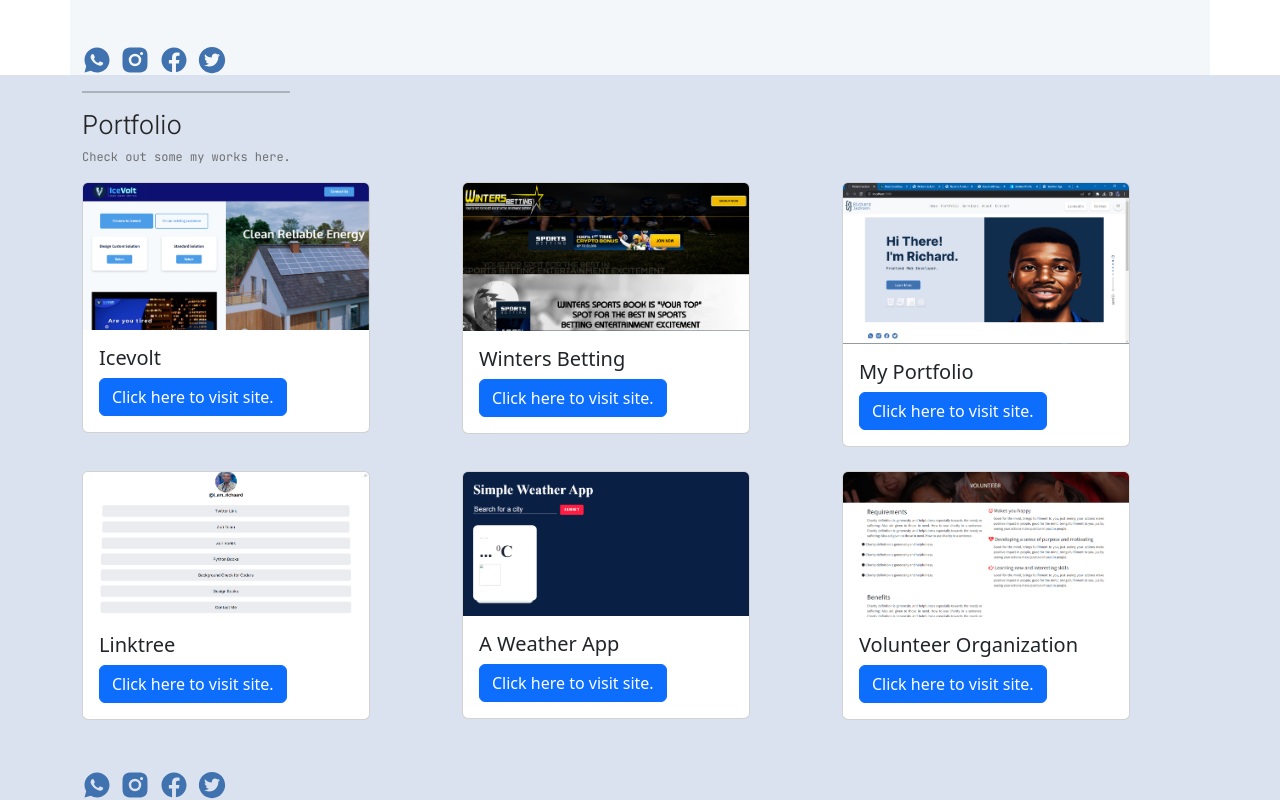
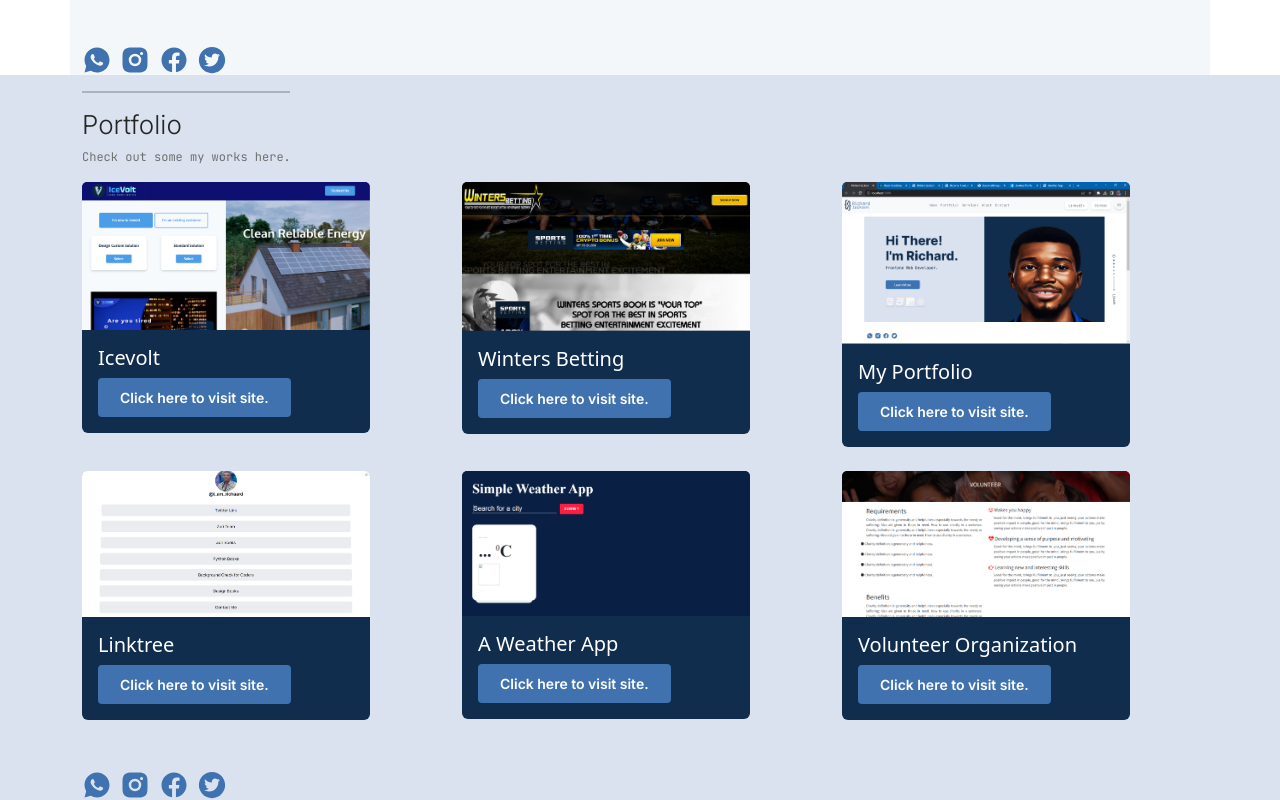
Before and after one commit to Richardjackson-web/myPortfolio, a React (Create React App) app: page / in a window 1280 px wide. Shown: the part 1204-2004 px from the top of the page. Built offline with nearby package versions, Linux system fonts and the light colour scheme.

Commit message:
I made a couple of changes to the portfolio page

```diff
--- a/src/Pages/Portfolio/Portfolio.css
+++ b/src/Pages/Portfolio/Portfolio.css
@@ -33,6 +33,25 @@
 .port{
     background: #DAE2EF;
 }
+.port-card{
+    background-color: #102d4d;
+    color: #fff;
+    border: none;
+}
+.port-row{
+    /* background-color: #6895AE; */
+}
+.port-btn{
+    background: #4072AF;
+    border-radius: 4px;
+    font-family: 'Inter';
+    font-style: normal;
+    font-weight: 600;
+    font-size: 14px;
+    color:#fff;
+        border: 2px solid #4072AF;
+        padding: 7px 20px 7px 20px;
+}
 @media screen and (max-width:480px) {
     .scroll{
         display: none;
--- a/src/Pages/Portfolio/Portfolio.js
+++ b/src/Pages/Portfolio/Portfolio.js
@@ -31,34 +31,34 @@
           </Col>
         </Row>
 
-        <Row>
+        <Row className="port-row">
           <Col className="port-move" sm={4}>
-          <Card style={{ width: '18rem' }}>
+          <Card className="port-card" style={{ width: '18rem' }}>
             <Card.Img variant="top" src={Icevolt} />
             <Card.Body>
             <Card.Title>Icevolt</Card.Title>
-            <Button variant="primary">Click here to visit site.</Button>
+            <a href="https://practical-pare-e86f1b.netlify.app/"><button className="port-btn">Click here to visit site.</button></a>
             </Card.Body>
           </Card>
           </Col>
 
           <Col className="port-col port-move" sm={4}>
-          <Card style={{ width: '18rem' }}>
+          <Card className="port-card" style={{ width: '18rem' }}>
             <Card.Img variant="top" src={Winters} />
             <Card.Body>
             <Card.Title>Winters Betting</Card.Title>
-            <Button variant="primary">Click here to visit site.</Button>
+            <a href="https://bet-site.vercel.app/"><button className="port-btn">Click here to visit site.</button></a>
             </Card.Body>
           </Card>
           </Col>
 
 
           <Col className="port-col port-move" sm={4}>
-          <Card style={{ width: '18rem' }}>
+          <Card className="port-card" style={{ width: '18rem' }}>
             <Card.Img variant="top" src={MyPortfolio} />
             <Card.Body>
             <Card.Title>My Portfolio</Card.Title>
-            <Button variant="primary">Click here to visit site.</Button>
+            <a href="https://my-portfolio-richard.vercel.app/"><button className="port-btn">Click here to visit site.</button></a>
             </Card.Body>
           </Card>
           </Col>
@@ -67,33 +67,33 @@
         <Row>
 
           <Col className="port-move" sm={4}>
-          <Card style={{ width: '18rem' }}>
+          <Card className="port-card" style={{ width: '18rem' }}>
             <Card.Img variant="top" src={Linktree} />
             <Card.Body>
             <Card.Title>Linktree</Card.Title>
-            <Button variant="primary">Click here to visit site.</Button>
+            <a href="https://linktree-profile.vercel.app/"><button className="port-btn">Click here to visit site.</button></a>
             </Card.Body>
           </Card>
           </Col>
 
 
           <Col className="port-col port-move" sm={4}>
-          <Card style={{ width: '18rem' }}>
+          <Card className="port-card" style={{ width: '18rem' }}>
             <Card.Img variant="top" src={Weather} />
             <Card.Body>
             <Card.Title>A Weather App</Card.Title>
-            <Button variant="primary">Click here to visit site.</Button>
+            <a href="https://myweathermap.netlify.app/"><button className="port-btn">Click here to visit site.</button></a>
             </Card.Body>
           </Card>
           </Col>
 
 
           <Col className="port-col port-move" sm={4}>
-          <Card style={{ width: '18rem' }}>
+          <Card className="port-card" style={{ width: '18rem' }}>
             <Card.Img variant="top" src={Volunteer} />
             <Card.Body>
             <Card.Title>Volunteer Organization</Card.Title>
-            <Button variant="primary">Click here to visit site.</Button>
+            <a href="https://becomeavolunteer.netlify.app/"><button className="port-btn">Click here to visit site.</button></a>
             </Card.Body>
           </Card>
           </Col>
```
